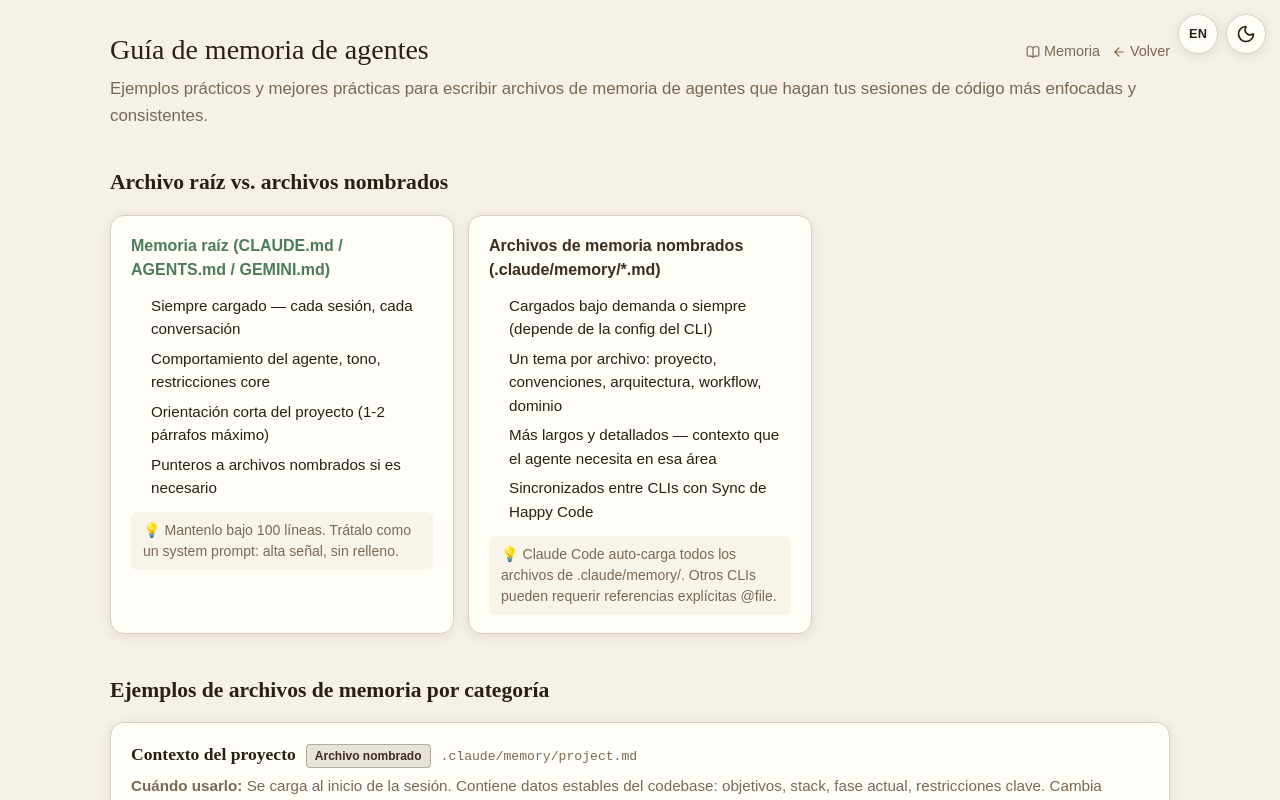
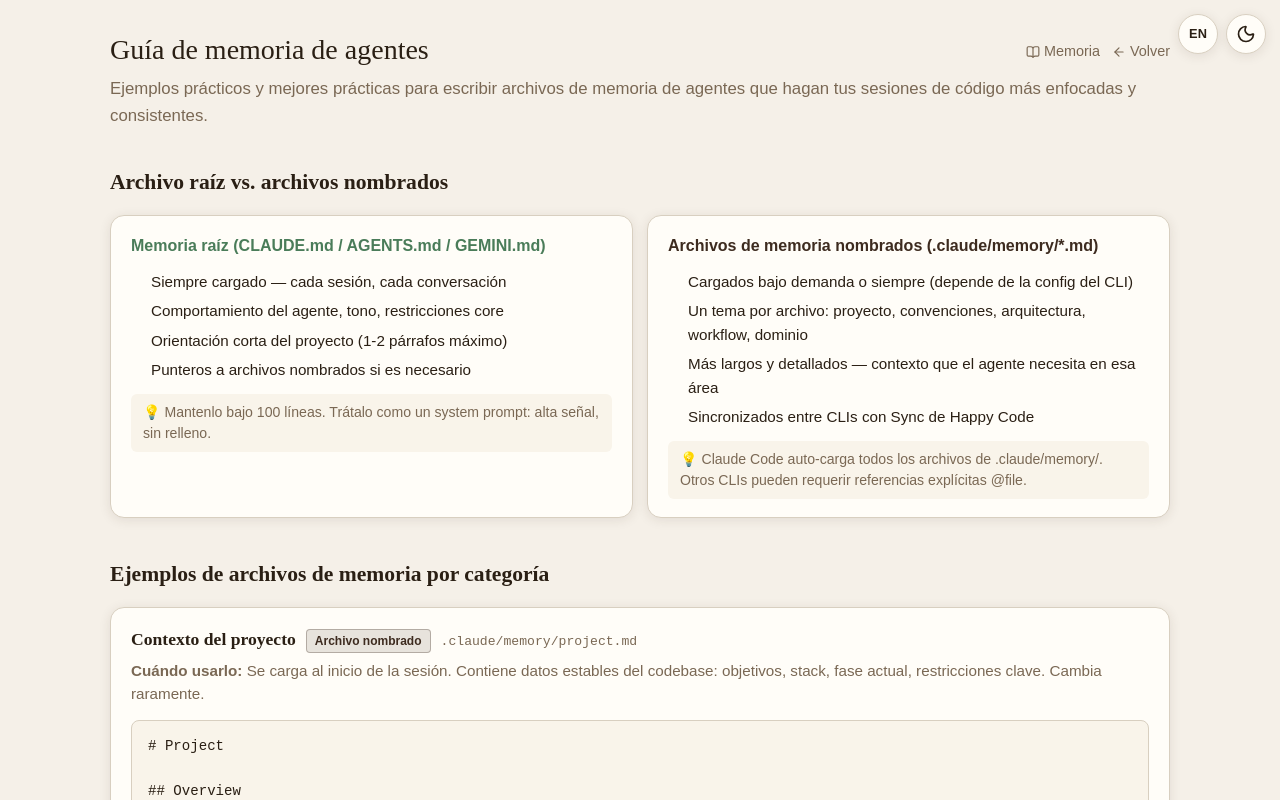
Before and after one commit to fbvarela/happy-code-ai, a Next.js app: page /docs/memory-guide in a window 1280 px wide. Shown: the top 800 px of the page. Built offline with nearby package versions, Linux system fonts and the light colour scheme.

Commit message:
fixed memory layout

```diff
--- a/src/app/docs/memory-guide/page.jsx
+++ b/src/app/docs/memory-guide/page.jsx
@@ -361,7 +361,7 @@ export default function MemoryGuidePage() {
       {/* Root vs named */}
       <section style={{ marginBottom: 40 }}>
         <h2 style={{ fontSize: "1.35rem", fontWeight: 700, marginBottom: 16 }}>{rvn.title}</h2>
-        <div className="card-grid" style={{ gap: 14 }}>
+        <div className="grid2" style={{ gap: 14 }}>
           {[rvn.root, rvn.named].map((col, i) => (
             <div key={i} className="card" style={{ padding: "18px 20px" }}>
               <p style={{ fontWeight: 700, fontSize: "1rem", marginBottom: 12, color: i === 0 ? "var(--leaf, #2a7a2a)" : "var(--bark)" }}>{col.label}</p>
```
